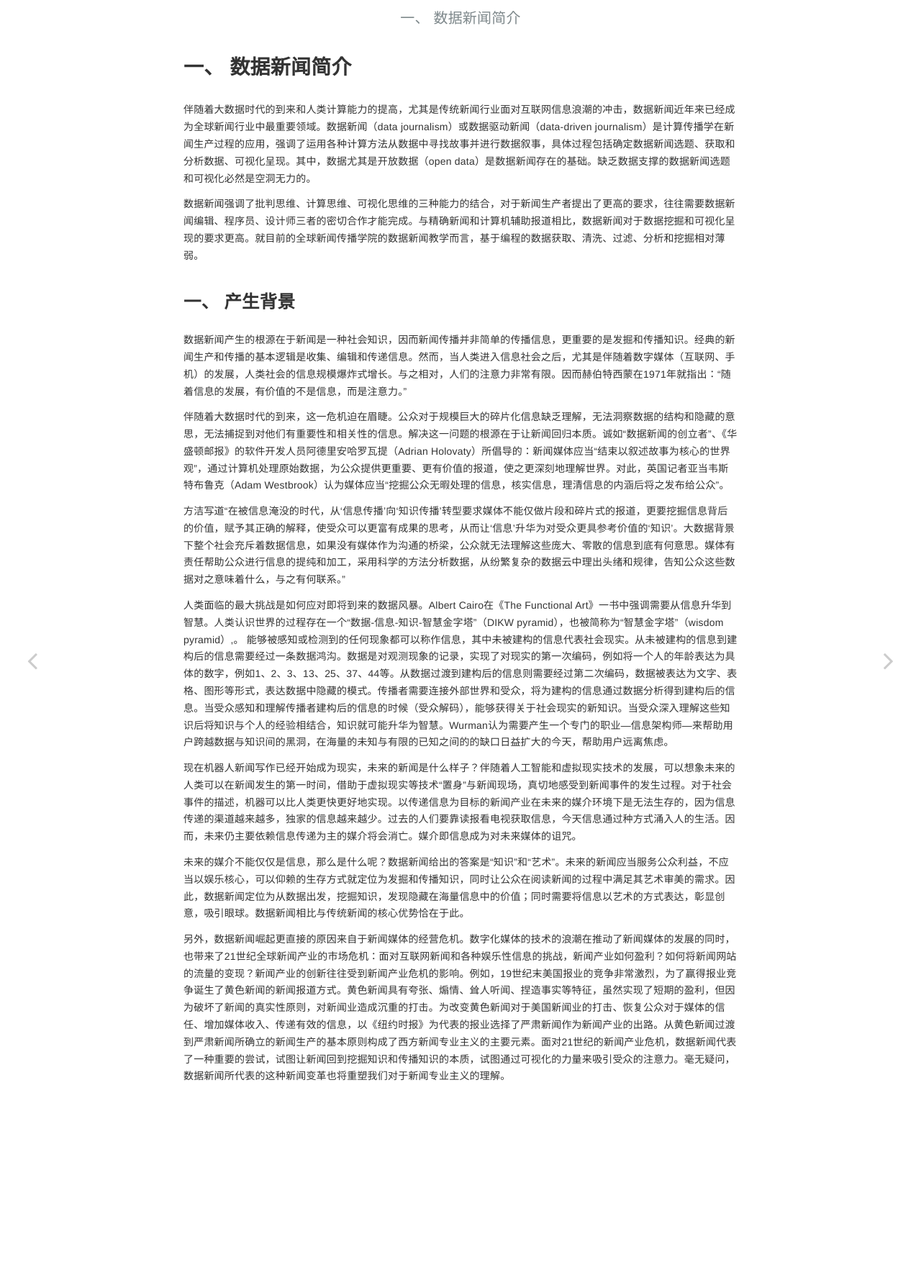
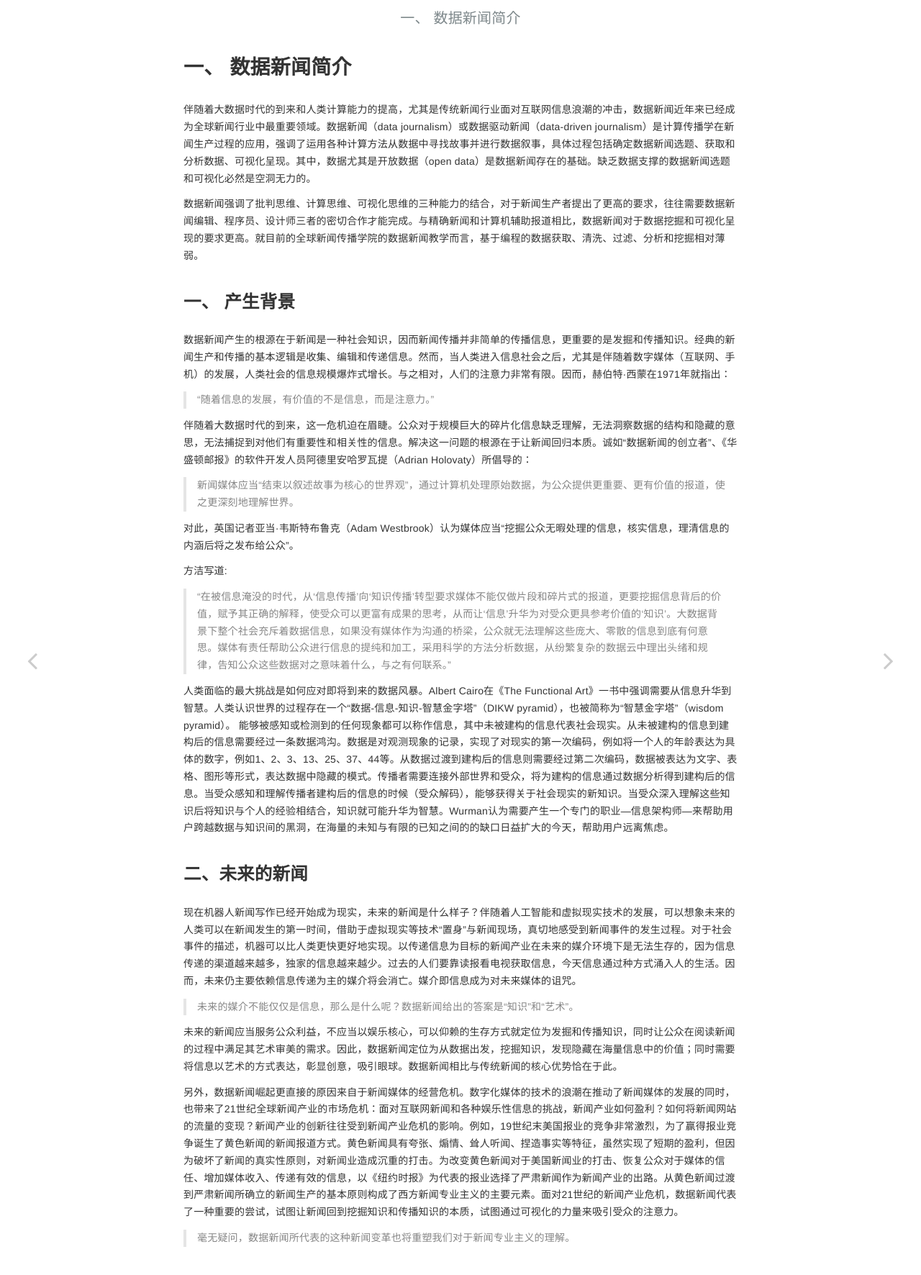
Before and after one commit to data-journalism/data-journalism.github.io, a Jekyll site: the page built from _posts/2021-08-01-introduction.md, in a window 1280 px wide. Shown: the top 1772 px of the page at 72% size. Built offline with Jekyll 4.4.1, drawn with Linux system fonts in a browser that asks for light colours.

Commit message:
Update 2021-08-01-introduction.md

```diff
--- a/_posts/2021-08-01-introduction.md
+++ b/_posts/2021-08-01-introduction.md
@@ -12,16 +12,31 @@ layout: post
    数据新闻强调了批判思维、计算思维、可视化思维的三种能力的结合，对于新闻生产者提出了更高的要求，往往需要数据新闻编辑、程序员、设计师三者的密切合作才能完成。与精确新闻和计算机辅助报道相比，数据新闻对于数据挖掘和可视化呈现的要求更高。就目前的全球新闻传播学院的数据新闻教学而言，基于编程的数据获取、清洗、过滤、分析和挖掘相对薄弱。
 
 ## 一、	产生背景
-数据新闻产生的根源在于新闻是一种社会知识，因而新闻传播并非简单的传播信息，更重要的是发掘和传播知识。经典的新闻生产和传播的基本逻辑是收集、编辑和传递信息。然而，当人类进入信息社会之后，尤其是伴随着数字媒体（互联网、手机）的发展，人类社会的信息规模爆炸式增长。与之相对，人们的注意力非常有限。因而赫伯特西蒙在1971年就指出：“随着信息的发展，有价值的不是信息，而是注意力。”
 
-伴随着大数据时代的到来，这一危机迫在眉睫。公众对于规模巨大的碎片化信息缺乏理解，无法洞察数据的结构和隐藏的意思，无法捕捉到对他们有重要性和相关性的信息。解决这一问题的根源在于让新闻回归本质。诚如“数据新闻的创立者”、《华盛顿邮报》的软件开发人员阿德里安哈罗瓦提（Adrian Holovaty）所倡导的：新闻媒体应当“结束以叙述故事为核心的世界观”，通过计算机处理原始数据，为公众提供更重要、更有价值的报道，使之更深刻地理解世界。对此，英国记者亚当韦斯特布鲁克（Adam Westbrook）认为媒体应当“挖掘公众无暇处理的信息，核实信息，理清信息的内涵后将之发布给公众”。
+数据新闻产生的根源在于新闻是一种社会知识，因而新闻传播并非简单的传播信息，更重要的是发掘和传播知识。经典的新闻生产和传播的基本逻辑是收集、编辑和传递信息。然而，当人类进入信息社会之后，尤其是伴随着数字媒体（互联网、手机）的发展，人类社会的信息规模爆炸式增长。与之相对，人们的注意力非常有限。因而，赫伯特·西蒙在1971年就指出：
 
-方洁写道“在被信息淹没的时代，从‘信息传播’向‘知识传播’转型要求媒体不能仅做片段和碎片式的报道，更要挖掘信息背后的价值，赋予其正确的解释，使受众可以更富有成果的思考，从而让‘信息’升华为对受众更具参考价值的‘知识’。大数据背景下整个社会充斥着数据信息，如果没有媒体作为沟通的桥梁，公众就无法理解这些庞大、零散的信息到底有何意思。媒体有责任帮助公众进行信息的提纯和加工，采用科学的方法分析数据，从纷繁复杂的数据云中理出头绪和规律，告知公众这些数据对之意味着什么，与之有何联系。”
+> “随着信息的发展，有价值的不是信息，而是注意力。”
 
-人类面临的最大挑战是如何应对即将到来的数据风暴。Albert Cairo在《The Functional Art》一书中强调需要从信息升华到智慧。人类认识世界的过程存在一个“数据-信息-知识-智慧金字塔”（DIKW pyramid），也被简称为“智慧金字塔”（wisdom pyramid）,。 能够被感知或检测到的任何现象都可以称作信息，其中未被建构的信息代表社会现实。从未被建构的信息到建构后的信息需要经过一条数据鸿沟。数据是对观测现象的记录，实现了对现实的第一次编码，例如将一个人的年龄表达为具体的数字，例如1、2、3、13、25、37、44等。从数据过渡到建构后的信息则需要经过第二次编码，数据被表达为文字、表格、图形等形式，表达数据中隐藏的模式。传播者需要连接外部世界和受众，将为建构的信息通过数据分析得到建构后的信息。当受众感知和理解传播者建构后的信息的时候（受众解码），能够获得关于社会现实的新知识。当受众深入理解这些知识后将知识与个人的经验相结合，知识就可能升华为智慧。Wurman认为需要产生一个专门的职业—信息架构师—来帮助用户跨越数据与知识间的黑洞，在海量的未知与有限的已知之间的的缺口日益扩大的今天，帮助用户远离焦虑。
+伴随着大数据时代的到来，这一危机迫在眉睫。公众对于规模巨大的碎片化信息缺乏理解，无法洞察数据的结构和隐藏的意思，无法捕捉到对他们有重要性和相关性的信息。解决这一问题的根源在于让新闻回归本质。诚如“数据新闻的创立者”、《华盛顿邮报》的软件开发人员阿德里安哈罗瓦提（Adrian Holovaty）所倡导的：
+
+> 新闻媒体应当“结束以叙述故事为核心的世界观”，通过计算机处理原始数据，为公众提供更重要、更有价值的报道，使之更深刻地理解世界。
+
+对此，英国记者亚当·韦斯特布鲁克（Adam Westbrook）认为媒体应当“挖掘公众无暇处理的信息，核实信息，理清信息的内涵后将之发布给公众”。
+
+方洁写道:
+
+> “在被信息淹没的时代，从‘信息传播’向‘知识传播’转型要求媒体不能仅做片段和碎片式的报道，更要挖掘信息背后的价值，赋予其正确的解释，使受众可以更富有成果的思考，从而让‘信息’升华为对受众更具参考价值的‘知识’。大数据背景下整个社会充斥着数据信息，如果没有媒体作为沟通的桥梁，公众就无法理解这些庞大、零散的信息到底有何意思。媒体有责任帮助公众进行信息的提纯和加工，采用科学的方法分析数据，从纷繁复杂的数据云中理出头绪和规律，告知公众这些数据对之意味着什么，与之有何联系。”
+
+人类面临的最大挑战是如何应对即将到来的数据风暴。Albert Cairo在《The Functional Art》一书中强调需要从信息升华到智慧。人类认识世界的过程存在一个“数据-信息-知识-智慧金字塔”（DIKW pyramid），也被简称为“智慧金字塔”（wisdom pyramid）。 能够被感知或检测到的任何现象都可以称作信息，其中未被建构的信息代表社会现实。从未被建构的信息到建构后的信息需要经过一条数据鸿沟。数据是对观测现象的记录，实现了对现实的第一次编码，例如将一个人的年龄表达为具体的数字，例如1、2、3、13、25、37、44等。从数据过渡到建构后的信息则需要经过第二次编码，数据被表达为文字、表格、图形等形式，表达数据中隐藏的模式。传播者需要连接外部世界和受众，将为建构的信息通过数据分析得到建构后的信息。当受众感知和理解传播者建构后的信息的时候（受众解码），能够获得关于社会现实的新知识。当受众深入理解这些知识后将知识与个人的经验相结合，知识就可能升华为智慧。Wurman认为需要产生一个专门的职业—信息架构师—来帮助用户跨越数据与知识间的黑洞，在海量的未知与有限的已知之间的的缺口日益扩大的今天，帮助用户远离焦虑。
+
+## 二、未来的新闻
 
 现在机器人新闻写作已经开始成为现实，未来的新闻是什么样子？伴随着人工智能和虚拟现实技术的发展，可以想象未来的人类可以在新闻发生的第一时间，借助于虚拟现实等技术“置身”与新闻现场，真切地感受到新闻事件的发生过程。对于社会事件的描述，机器可以比人类更快更好地实现。以传递信息为目标的新闻产业在未来的媒介环境下是无法生存的，因为信息传递的渠道越来越多，独家的信息越来越少。过去的人们要靠读报看电视获取信息，今天信息通过种方式涌入人的生活。因而，未来仍主要依赖信息传递为主的媒介将会消亡。媒介即信息成为对未来媒体的诅咒。
 
-未来的媒介不能仅仅是信息，那么是什么呢？数据新闻给出的答案是“知识”和“艺术”。未来的新闻应当服务公众利益，不应当以娱乐核心，可以仰赖的生存方式就定位为发掘和传播知识，同时让公众在阅读新闻的过程中满足其艺术审美的需求。因此，数据新闻定位为从数据出发，挖掘知识，发现隐藏在海量信息中的价值；同时需要将信息以艺术的方式表达，彰显创意，吸引眼球。数据新闻相比与传统新闻的核心优势恰在于此。
+> 未来的媒介不能仅仅是信息，那么是什么呢？数据新闻给出的答案是“知识”和“艺术”。
 
-另外，数据新闻崛起更直接的原因来自于新闻媒体的经营危机。数字化媒体的技术的浪潮在推动了新闻媒体的发展的同时，也带来了21世纪全球新闻产业的市场危机：面对互联网新闻和各种娱乐性信息的挑战，新闻产业如何盈利？如何将新闻网站的流量的变现？新闻产业的创新往往受到新闻产业危机的影响。例如，19世纪末美国报业的竞争非常激烈，为了赢得报业竞争诞生了黄色新闻的新闻报道方式。黄色新闻具有夸张、煽情、耸人听闻、捏造事实等特征，虽然实现了短期的盈利，但因为破坏了新闻的真实性原则，对新闻业造成沉重的打击。为改变黄色新闻对于美国新闻业的打击、恢复公众对于媒体的信任、增加媒体收入、传递有效的信息，以《纽约时报》为代表的报业选择了严肃新闻作为新闻产业的出路。从黄色新闻过渡到严肃新闻所确立的新闻生产的基本原则构成了西方新闻专业主义的主要元素。面对21世纪的新闻产业危机，数据新闻代表了一种重要的尝试，试图让新闻回到挖掘知识和传播知识的本质，试图通过可视化的力量来吸引受众的注意力。毫无疑问，数据新闻所代表的这种新闻变革也将重塑我们对于新闻专业主义的理解。
+未来的新闻应当服务公众利益，不应当以娱乐核心，可以仰赖的生存方式就定位为发掘和传播知识，同时让公众在阅读新闻的过程中满足其艺术审美的需求。因此，数据新闻定位为从数据出发，挖掘知识，发现隐藏在海量信息中的价值；同时需要将信息以艺术的方式表达，彰显创意，吸引眼球。数据新闻相比与传统新闻的核心优势恰在于此。
+
+另外，数据新闻崛起更直接的原因来自于新闻媒体的经营危机。数字化媒体的技术的浪潮在推动了新闻媒体的发展的同时，也带来了21世纪全球新闻产业的市场危机：面对互联网新闻和各种娱乐性信息的挑战，新闻产业如何盈利？如何将新闻网站的流量的变现？新闻产业的创新往往受到新闻产业危机的影响。例如，19世纪末美国报业的竞争非常激烈，为了赢得报业竞争诞生了黄色新闻的新闻报道方式。黄色新闻具有夸张、煽情、耸人听闻、捏造事实等特征，虽然实现了短期的盈利，但因为破坏了新闻的真实性原则，对新闻业造成沉重的打击。为改变黄色新闻对于美国新闻业的打击、恢复公众对于媒体的信任、增加媒体收入、传递有效的信息，以《纽约时报》为代表的报业选择了严肃新闻作为新闻产业的出路。从黄色新闻过渡到严肃新闻所确立的新闻生产的基本原则构成了西方新闻专业主义的主要元素。面对21世纪的新闻产业危机，数据新闻代表了一种重要的尝试，试图让新闻回到挖掘知识和传播知识的本质，试图通过可视化的力量来吸引受众的注意力。
+
+> 毫无疑问，数据新闻所代表的这种新闻变革也将重塑我们对于新闻专业主义的理解。
```
